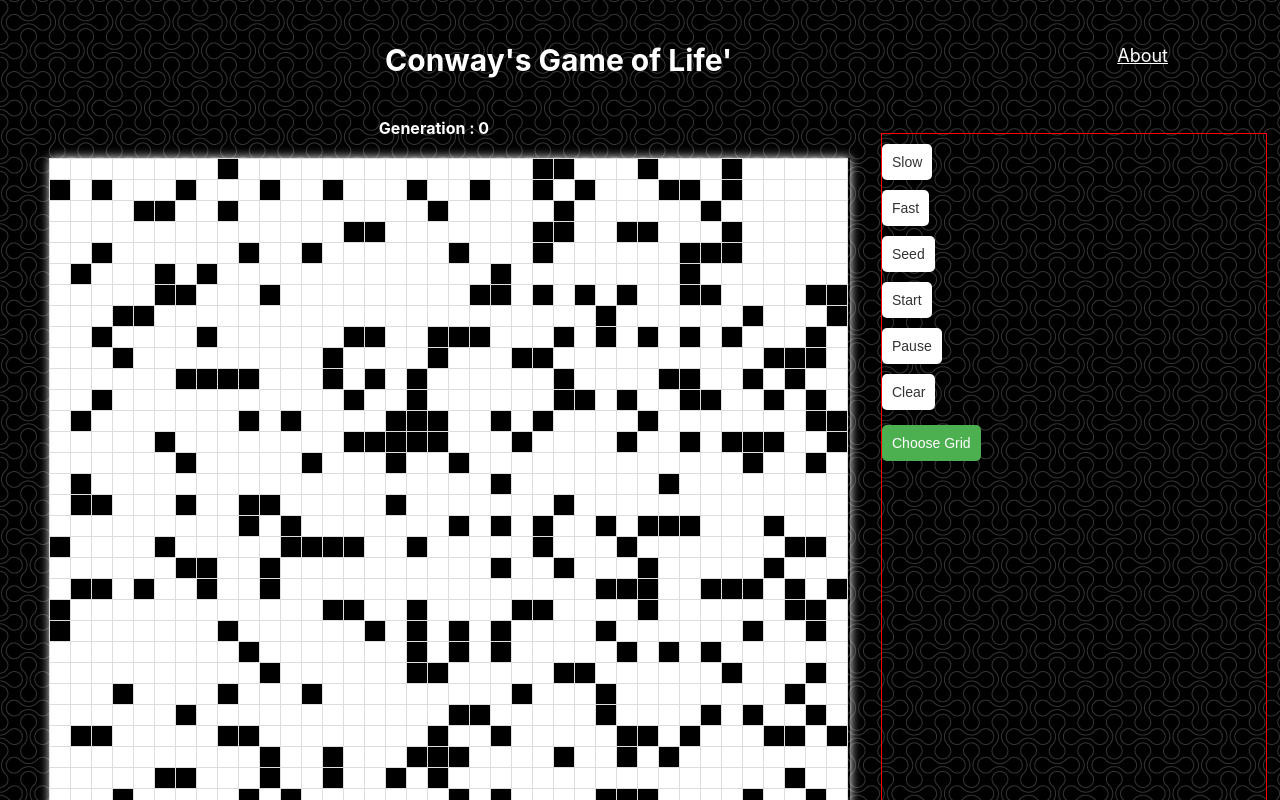
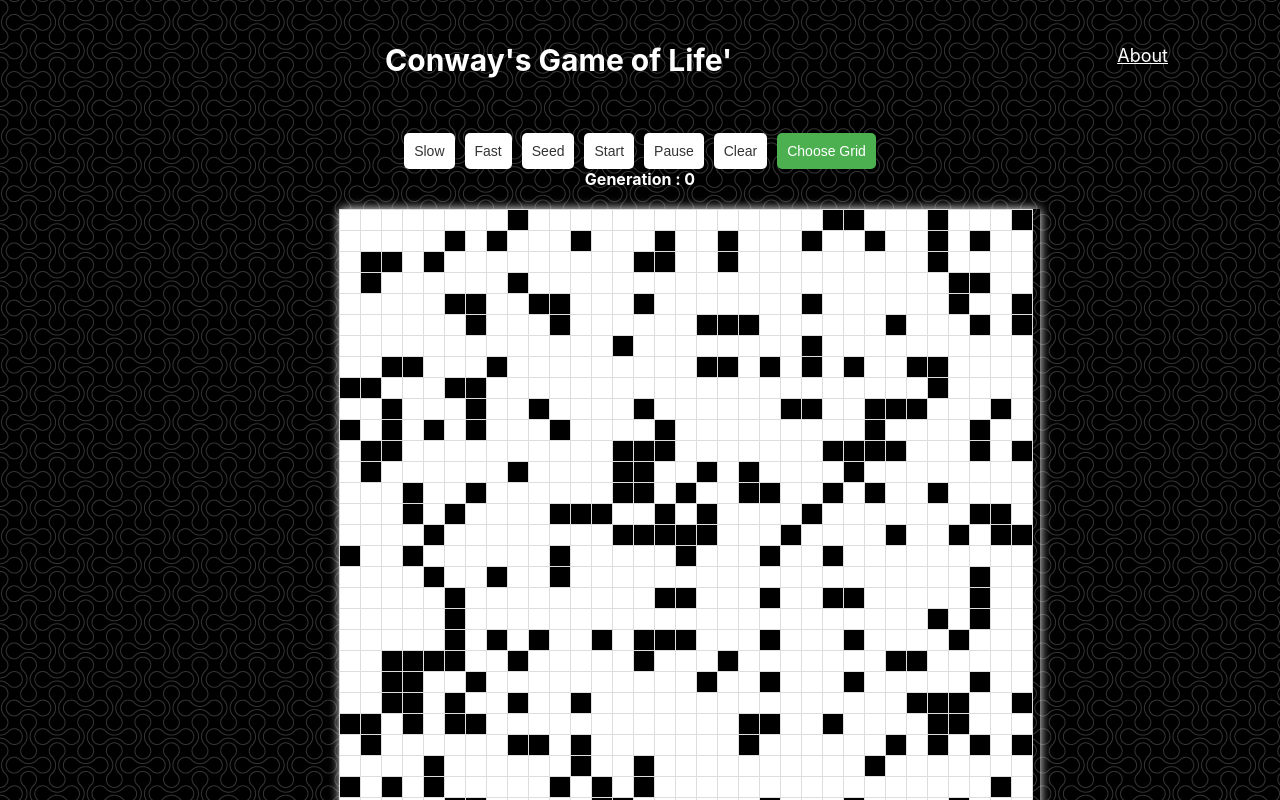
Before and after one commit to Uzoamaka126/game-of-life, a React (Create React App) app in the folder app/: page / in a window 1280 px wide. Shown: the top 800 px of the page. Built offline with nearby package versions, Linux system fonts and the light colour scheme.

Commit message:
make adjustments to the buttons components

```diff
--- a/app/src/App.css
+++ b/app/src/App.css
@@ -55,15 +55,15 @@ body {
 }
 .box {
   display: inline-block;
-  border: 1px solid blue;
-  width: 10px;
-  height: 10px;
+  border: 1px solid black;
+  width: 15px;
+  height: 15px;
   margin-left: -1px;
   margin-bottom: -1px;
 }
 
 .off {
-  background-color: wheat;
+  background-color: lightgray;
 }
 
 .on {
@@ -75,8 +75,9 @@ body {
 }
 
 .center {
-  /* margin: auto; */
+ margin: auto;
   display: table;
+  margin-top: 10px;
 }
 
 .grid {
--- a/app/src/components/GridTwo.jsx
+++ b/app/src/components/GridTwo.jsx
@@ -5,17 +5,12 @@ export function GridTwo({
   rows,
   columns,
   selectBox,
-  generation,
 }) {
   function selectBoxCell(row, col) {
     selectBox(row, col);
   }
   return (
-    <>
-      <div>
-        <h4 className="text-center">Generation : {generation}</h4>
-      </div>
-      <div className="grid" style={{ width: columns * 16 }}>
+      <div className="grid" style={{ width: columns * 14 }}>
         {grid.map((rows, i) =>
           rows.map((col, j) => (
             <div
@@ -32,6 +27,5 @@ export function GridTwo({
           ))
         )}
       </div>
-    </>
   );
 }
--- a/app/src/components/Home.jsx
+++ b/app/src/components/Home.jsx
@@ -107,29 +107,24 @@ export function Home() {
       case "1":
         numOfColumns = 20;
         numOfRows = 10;
-        console.log(size);
         break;
       case "2":
         numOfColumns = 60;
         numOfRows = 40;
-        console.log(size);
         break;
       case "3":
         numOfColumns = 70;
         numOfRows = 50;
-        console.log(size);
         break;
       default:
         numOfColumns = 30;
         numOfRows = 50;
-        console.log(size);
     }
     clear();
   }
 
   useEffect(() => {
     seed();
-    // playButton();
   }, []);
 
   return (
@@ -139,30 +134,8 @@ export function Home() {
           <h2>Conway's Game of Life'</h2>
           <Link to="/about">About</Link>
               </nav>
-        <div className="d-flex">
-          <div className="grid-container">
-            <GridTwo
-              grid={grid}
-              rows={numOfRows}
-              columns={numOfColumns}
-              selectBox={selectBox}
-              generation={generation}
-              playButton={playButton}
-              pauseButton={pauseButton}
-              slow={slow}
-              fast={fast}
-              clear={clear}
-            />
-          </div>
-
               <div
-            style={{
-              display: "flex",
-              flexDirection: "column",
-              width: "30%",
-              margin: "15px auto",
-              border: "1px solid red",
-            }}
+                  className="center"
               >
                   <SlowButton onClick={slow} />
                   <FastButton onClick={fast} />
@@ -179,6 +152,16 @@ export function Home() {
                       </div>
                   </div>
               </div>
+              <div>
+                  <h4 className="text-center">Generation : {generation}</h4>
+              </div>
+        <div className="d-flex">
+            <GridTwo
+              grid={grid}
+              rows={numOfRows}
+              columns={numOfColumns}
+                      selectBox={selectBox}
+            />
         </div>
       </div>
     </div>
```
Lines whose indentation alone changed are shown as unchanged.
